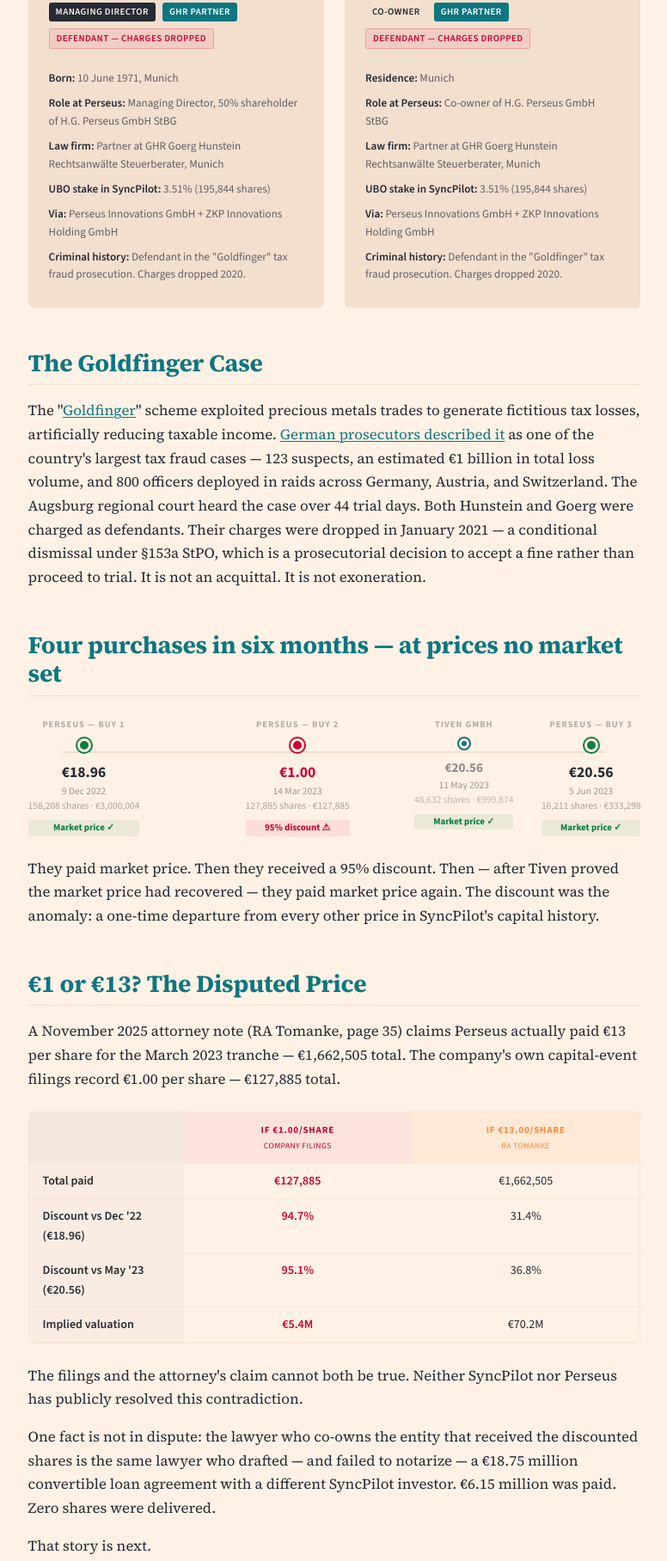
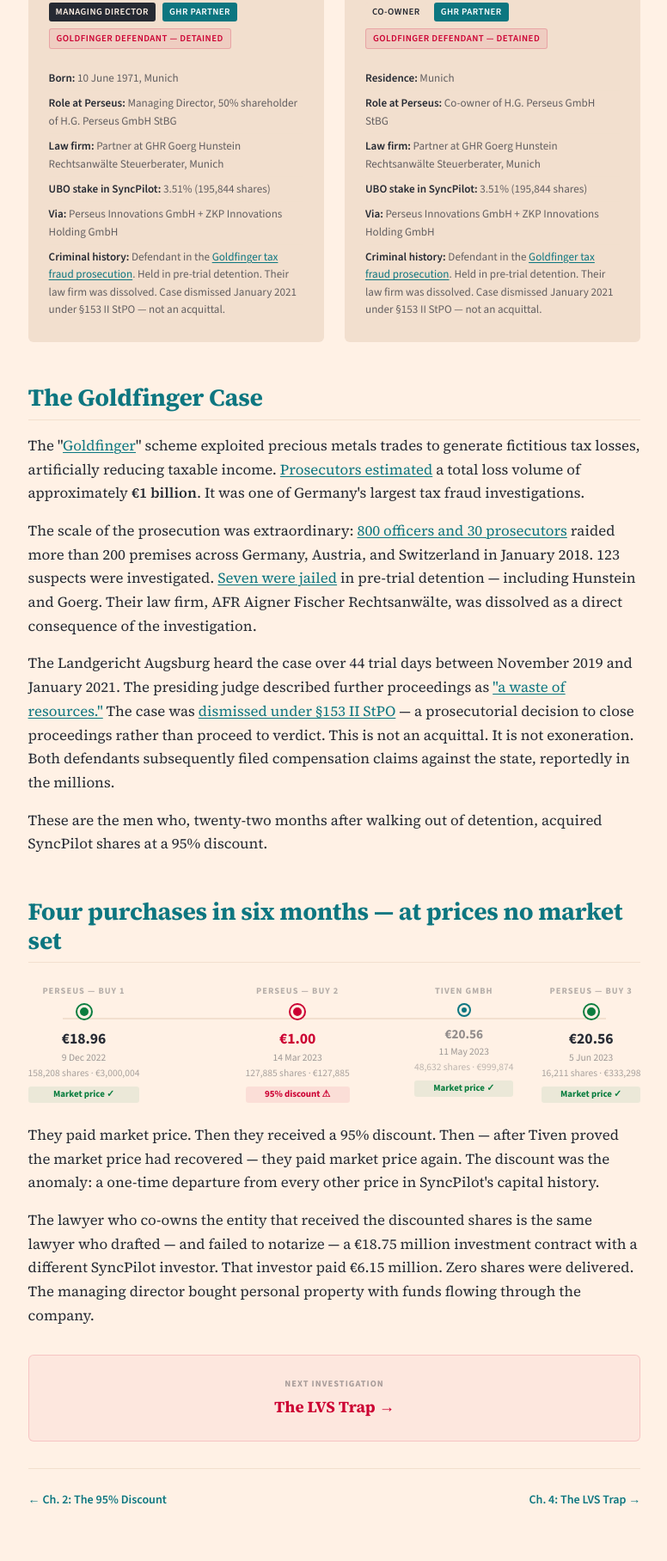
Before and after one commit to GrossKlein/5E, a plain HTML site: page goldfinger.html in a window 1280 px wide. Shown: the part 624-2440 px from the top of the page at 86% size, without its empty margins (251-1027 px from the left). Drawn offline with nearby package versions, Linux system fonts and the light colour scheme.

Commit message:
Goldfinger: stronger hook, detention details, scale emphasis, remove disputed price
Hook: 'Arrested. Jailed. Defendants in a €1B tax fraud investigation.' — replaces weak original
Profile cards: 'Charges dropped 2020' → full detention + §153 II StPO language + law firm dissolved
Goldfinger case: 4 paragraphs with 5 news source links (JUVE, LTO, Handelsblatt, Radio Schwaben, JUVE Steuermarkt)
- 800 officers, 200+ premises raided, 123 suspects, 7 jailed
- Presiding judge: 'a waste of resources'
- Both filed compensation claims in the millions
- 'These are the men who, 22 months after walking out of detention, acquired SyncPilot shares at a 95% discount'
Removed: Entire '€1 or €13?' disputed price section (dispute-grid, RA Tomanke comparison table)
LVS bridge tightened to one paragraph

```diff
--- a/goldfinger.html
+++ b/goldfinger.html
@@ -368,11 +368,11 @@
   <!-- ====== HOOK ====== -->
   <div class="gf-hook">
     <p class="gf-hook-main">
-      The entity that received the 95% discount is owned by two Munich lawyers.<br>
-      Both were defendants in <em><a href="https://www.handelsblatt.com/finanzen/steuern-recht/steuern/steuerbetrug-goldfinger-methode-kostet-den-staat-milliarden/20953008.html" target="_blank" rel="noopener" style="color:inherit;">one of Germany's largest tax fraud prosecutions</a></em>.
+      Two Munich lawyers. <a href="https://www.juve.de/verfahren/modell-goldfinger-muenchner-anwaelte-und-steuerberater-nach-razzia-in-untersuchungshaft/" target="_blank" rel="noopener" style="color:inherit;">Arrested. Jailed.</a> Defendants in a <a href="https://www.handelsblatt.com/finanzen/steuern-recht/steuern/steuerbetrug-goldfinger-methode-kostet-den-staat-milliarden/20953008.html" target="_blank" rel="noopener" style="color:inherit;">€1&nbsp;billion tax fraud investigation</a>.<br>
+      Then they bought shares in SyncPilot at a <em>95% discount</em>.
     </p>
     <p class="gf-hook-sub">
-      This is who bought SyncPilot shares at €1.00 when everyone else paid €18–21.
+      Everyone else paid €18–21 per share. They paid €1.00. The board approved it.
     </p>
   </div>
 
@@ -401,7 +401,7 @@
         <div class="profile-badges">
           <span class="badge badge-md">Managing Director</span>
           <span class="badge badge-dir">GHR Partner</span>
-          <span class="badge badge-defendant">Defendant — Charges Dropped</span>
+          <span class="badge badge-defendant">Goldfinger Defendant — Detained</span>
         </div>
         <ul class="profile-meta-list">
           <li><strong>Born:</strong> 10 June 1971, Munich</li>
@@ -409,7 +409,7 @@
           <li><strong>Law firm:</strong> Partner at GHR Goerg Hunstein Rechtsanwälte Steuerberater, Munich</li>
           <li><strong>UBO stake in SyncPilot:</strong> 3.51% (195,844 shares)</li>
           <li><strong>Via:</strong> Perseus Innovations GmbH + ZKP Innovations Holding GmbH</li>
-          <li><strong>Criminal history:</strong> Defendant in the "Goldfinger" tax fraud prosecution. Charges dropped 2020.</li>
+          <li><strong>Criminal history:</strong> Defendant in the <a href="https://www.lto.de/recht/justiz/j/goldfinger-prozess-staatsanwaltschaft-augsburg-eingestellt-entschaedigung-strafanzeigen-kanzleidaten" target="_blank" rel="noopener">Goldfinger tax fraud prosecution</a>. Held in pre-trial detention. Their law firm was dissolved. Case dismissed January 2021 under §153 II StPO — not an acquittal.</li>
         </ul>
 
       </div>
@@ -423,7 +423,7 @@
         <div class="profile-badges">
           <span class="badge badge-sh">Co-Owner</span>
           <span class="badge badge-dir">GHR Partner</span>
-          <span class="badge badge-defendant">Defendant — Charges Dropped</span>
+          <span class="badge badge-defendant">Goldfinger Defendant — Detained</span>
         </div>
         <ul class="profile-meta-list">
           <li><strong>Residence:</strong> Munich</li>
@@ -431,7 +431,7 @@
           <li><strong>Law firm:</strong> Partner at GHR Goerg Hunstein Rechtsanwälte Steuerberater, Munich</li>
           <li><strong>UBO stake in SyncPilot:</strong> 3.51% (195,844 shares)</li>
           <li><strong>Via:</strong> Perseus Innovations GmbH + ZKP Innovations Holding GmbH</li>
-          <li><strong>Criminal history:</strong> Defendant in the "Goldfinger" tax fraud prosecution. Charges dropped 2020.</li>
+          <li><strong>Criminal history:</strong> Defendant in the <a href="https://www.lto.de/recht/justiz/j/goldfinger-prozess-staatsanwaltschaft-augsburg-eingestellt-entschaedigung-strafanzeigen-kanzleidaten" target="_blank" rel="noopener">Goldfinger tax fraud prosecution</a>. Held in pre-trial detention. Their law firm was dissolved. Case dismissed January 2021 under §153 II StPO — not an acquittal.</li>
         </ul>
 
       </div>
@@ -443,7 +443,13 @@
     <!-- ======================= -->
     <h2 id="goldfinger">The Goldfinger Case</h2>
 
-    <p>The "<a href="https://www.lto.de/recht/justiz/j/goldfinger-prozess-staatsanwaltschaft-augsburg-eingestellt-entschaedigung-strafanzeigen-kanzleidaten" target="_blank" rel="noopener">Goldfinger</a>" scheme exploited precious metals trades to generate fictitious tax losses, artificially reducing taxable income. <a href="https://www.handelsblatt.com/finanzen/steuern-recht/steuern/steuerbetrug-goldfinger-methode-kostet-den-staat-milliarden/20953008.html" target="_blank" rel="noopener">German prosecutors described it</a> as one of the country's largest tax fraud cases — 123 suspects, an estimated €1&nbsp;billion in total loss volume, and 800 officers deployed in raids across Germany, Austria, and Switzerland. The Augsburg regional court heard the case over 44 trial days. Both Hunstein and Goerg were charged as defendants. Their charges were dropped in January 2021 — a conditional dismissal under §153a StPO, which is a prosecutorial decision to accept a fine rather than proceed to trial. It is not an acquittal. It is not exoneration.</p>
+    <p>The "<a href="https://www.lto.de/recht/justiz/j/goldfinger-prozess-staatsanwaltschaft-augsburg-eingestellt-entschaedigung-strafanzeigen-kanzleidaten" target="_blank" rel="noopener">Goldfinger</a>" scheme exploited precious metals trades to generate fictitious tax losses, artificially reducing taxable income. <a href="https://www.handelsblatt.com/finanzen/steuern-recht/steuern/steuerbetrug-goldfinger-methode-kostet-den-staat-milliarden/20953008.html" target="_blank" rel="noopener">Prosecutors estimated</a> a total loss volume of approximately <strong>€1&nbsp;billion</strong>. It was one of Germany's largest tax fraud investigations.</p>
+
+    <p>The scale of the prosecution was extraordinary: <a href="https://www.juve.de/verfahren/modell-goldfinger-muenchner-anwaelte-und-steuerberater-nach-razzia-in-untersuchungshaft/" target="_blank" rel="noopener">800 officers and 30 prosecutors</a> raided more than 200 premises across Germany, Austria, and Switzerland in January 2018. 123 suspects were investigated. <a href="https://radioschwaben.de/nachrichten/augsburg-goldfinger-prozess-eingestellt/" target="_blank" rel="noopener">Seven were jailed</a> in pre-trial detention — including Hunstein and Goerg. Their law firm, AFR Aigner Fischer Rechtsanwälte, was dissolved as a direct consequence of the investigation.</p>
+
+    <p>The Landgericht Augsburg heard the case over 44 trial days between November 2019 and January 2021. The presiding judge described further proceedings as <a href="https://www.juve.de/verfahren/goldfinger-prozess-wegen-geringfuegigkeit-eingestellt/" target="_blank" rel="noopener">"a waste of resources."</a> The case was <a href="https://www.juve-steuermarkt.de/nachrichten/namenundnachrichten/2021/01/goldfinger-prozess-einstellung-wegen-geringfuegigkeit" target="_blank" rel="noopener">dismissed under §153 II StPO</a> — a prosecutorial decision to close proceedings rather than proceed to verdict. This is not an acquittal. It is not exoneration. Both defendants subsequently filed compensation claims against the state, reportedly in the millions.</p>
+
+    <p>These are the men who, twenty-two months after walking out of detention, acquired SyncPilot shares at a 95% discount.</p>
 
     <!-- ======================= -->
     <!-- SECTION 4: 3 PURCHASES  -->
@@ -509,44 +515,10 @@
     <p>They paid market price. Then they received a 95% discount. Then — after Tiven proved the market price had recovered — they paid market price again. The discount was the anomaly: a one-time departure from every other price in SyncPilot's capital history.</p>
 
     <!-- ======================= -->
-    <!-- SECTION 5: DISPUTED $$  -->
+    <!-- BRIDGE TO LVS          -->
     <!-- ======================= -->
-    <h2 id="disputed" style="margin-top: var(--sp-12);">€1 or €13? The Disputed Price</h2>
 
-    <p>A November 2025 attorney note (RA Tomanke, page&nbsp;35) claims Perseus actually paid €13 per share for the March 2023 tranche — €1,662,505 total. The company's own capital-event filings record €1.00 per share — €127,885 total.</p>
-
-    <div class="dispute-grid">
-      <!-- Header row -->
-      <div class="dispute-header dispute-header--label"></div>
-      <div class="dispute-header dispute-header--filing">If €1.00/share<br><span style="font-weight:400; font-size:0.6rem; letter-spacing:0.04em;">COMPANY FILINGS</span></div>
-      <div class="dispute-header dispute-header--attorney">If €13.00/share<br><span style="font-weight:400; font-size:0.6rem; letter-spacing:0.04em;">RA TOMANKE</span></div>
-
-      <!-- Row 1: Total paid -->
-      <div class="dispute-cell dispute-cell--label">Total paid</div>
-      <div class="dispute-cell dispute-cell--filing">€127,885</div>
-      <div class="dispute-cell dispute-cell--attorney">€1,662,505</div>
-
-      <!-- Row 2: Discount vs Dec '22 -->
-      <div class="dispute-cell dispute-cell--label">Discount vs Dec '22 (€18.96)</div>
-      <div class="dispute-cell dispute-cell--filing">94.7%</div>
-      <div class="dispute-cell dispute-cell--attorney">31.4%</div>
-
-      <!-- Row 3: Discount vs May '23 -->
-      <div class="dispute-cell dispute-cell--label">Discount vs May '23 (€20.56)</div>
-      <div class="dispute-cell dispute-cell--filing">95.1%</div>
-      <div class="dispute-cell dispute-cell--attorney">36.8%</div>
-
-      <!-- Row 4: Implied valuation -->
-      <div class="dispute-cell dispute-cell--label">Implied valuation</div>
-      <div class="dispute-cell dispute-cell--filing">€5.4M</div>
-      <div class="dispute-cell dispute-cell--attorney">€70.2M</div>
-    </div>
-
-    <p>The filings and the attorney's claim cannot both be true. Neither SyncPilot nor Perseus has publicly resolved this contradiction.</p>
-
-    <p>One fact is not in dispute: the lawyer who co-owns the entity that received the discounted shares is the same lawyer who drafted — and failed to notarize — a €18.75&nbsp;million convertible loan agreement with a different SyncPilot investor. €6.15&nbsp;million was paid. Zero shares were delivered.</p>
-
-    <p>That story is next.</p>
+    <p>The lawyer who co-owns the entity that received the discounted shares is the same lawyer who drafted — and failed to notarize — a €18.75&nbsp;million investment contract with a different SyncPilot investor. That investor paid €6.15&nbsp;million. Zero shares were delivered. The managing director bought personal property with funds flowing through the company.</p>
 
     <!-- ---- CTA ---- -->
     <a href="lvs.html" class="cta-next">
```
